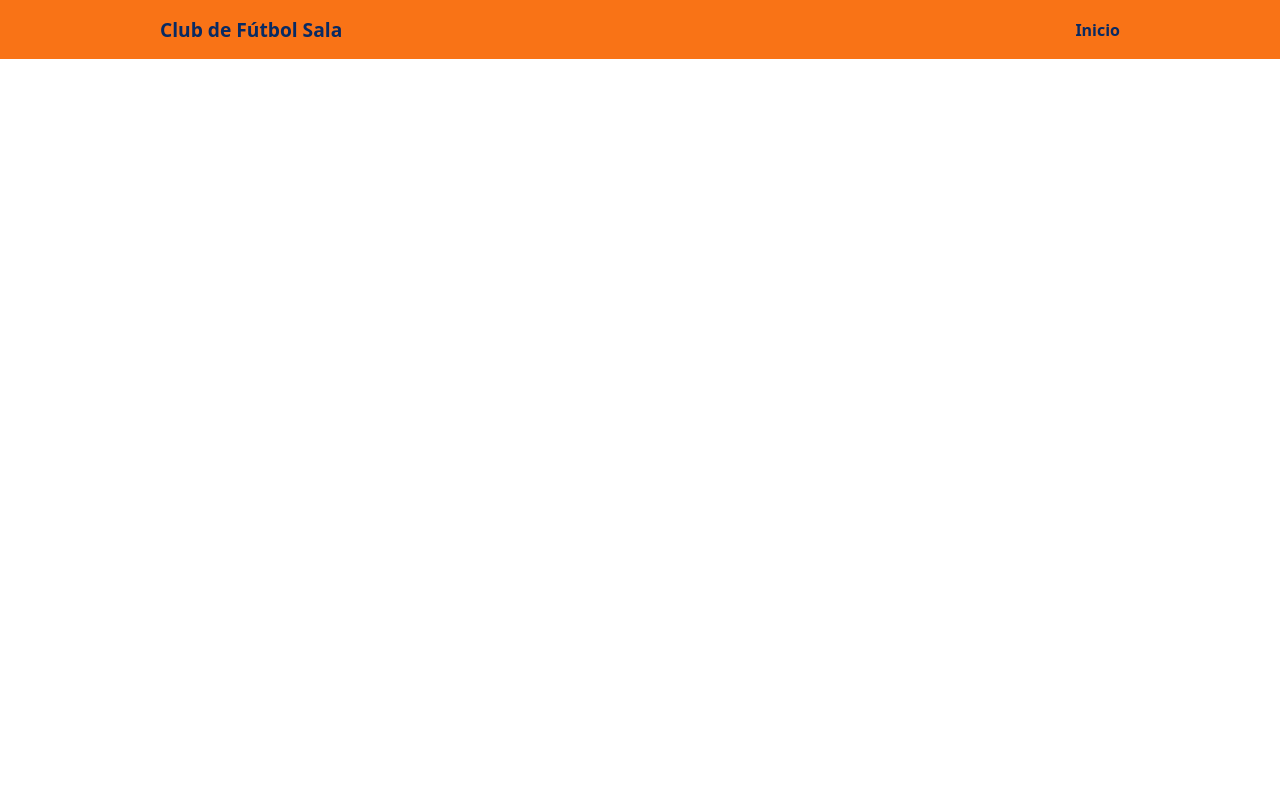
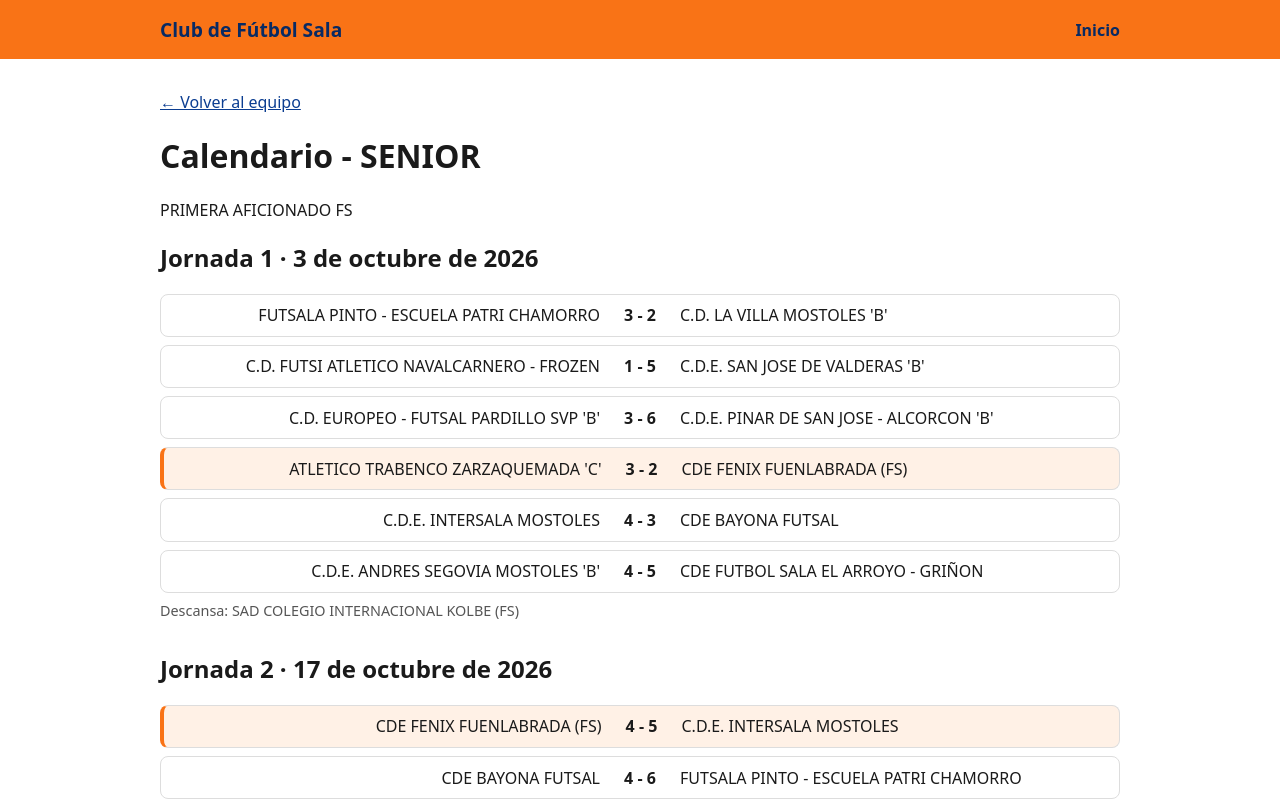
Before and after one commit to rvelasco2199/MI_PRIMERA_WEB, a React (Vite) app: page /equipos/1/calendario in a window 1280 px wide. Shown: the top 801 px of the page. Built offline with nearby package versions, Linux system fonts and the light colour scheme.

Commit message:
Implementacion de calendario (4 jornadas)del equipo Senior

```diff
--- a/src/App.css
+++ b/src/App.css
@@ -103,3 +103,53 @@
   font-size: 1.2rem;
   font-weight: bold;
 }
+
+.round {
+  margin-bottom: 2rem;
+}
+
+.fixture-list {
+  list-style: none;
+  margin: 0;
+  padding: 0;
+  display: grid;
+  gap: 0.5rem;
+}
+
+.fixture {
+  display: grid;
+  grid-template-columns: 1fr auto 1fr;
+  gap: 0.75rem;
+  align-items: center;
+  padding: 0.6rem 0.8rem;
+  border: 1px solid var(--color-border);
+  border-radius: 8px;
+}
+
+.fixture-home {
+  text-align: right;
+}
+
+.fixture-score {
+  font-weight: bold;
+  min-width: 3.5rem;
+  text-align: center;
+}
+
+.fixture-info {
+  grid-column: 1 / -1;
+  text-align: center;
+  font-size: 0.9rem;
+  color: #555555;
+}
+
+.own-fixture {
+  background-color: var(--color-primary-light);
+  border-left: 4px solid var(--color-primary);
+}
+
+.fixture-rest {
+  margin: 0.5rem 0 0;
+  font-size: 0.9rem;
+  color: #555555;
+}
--- a/src/App.jsx
+++ b/src/App.jsx
@@ -3,6 +3,7 @@ import { Routes, Route } from 'react-router-dom'
 import Header from './components/Header'
 import Home from './pages/Home'
 import TeamDetail from './pages/TeamDetail'
+import TeamCalendar from './pages/TeamCalendar'
 
 function App() {
   return (
@@ -11,6 +12,7 @@ function App() {
       <Routes>
         <Route path="/" element={<Home />} />
         <Route path="/equipos/:id" element={<TeamDetail />} />
+        <Route path="/equipos/:id/calendario" element={<TeamCalendar />} />
       </Routes>
     </>
   )
--- /dev/null
+++ b/src/pages/TeamCalendar.jsx
@@ -0,0 +1,80 @@
+import { Link, useParams } from 'react-router-dom'
+import { teams } from '../data/teams'
+import { leagues } from '../data/leagues'
+import { fixtures } from '../data/fixtures'
+
+function formatDate(date) {
+  return new Date(`${date}T00:00`).toLocaleDateString('es-ES', {
+    day: 'numeric',
+    month: 'long',
+    year: 'numeric',
+  })
+}
+
+function TeamCalendar() {
+  const { id } = useParams()
+  const team = teams.find((item) => item.id === Number(id))
+
+  if (!team) {
+    return (
+      <main>
+        <h1>Equipo no encontrado</h1>
+        <Link to="/">Volver al inicio</Link>
+      </main>
+    )
+  }
+
+  const league = leagues.find((item) => item.name === team.league)
+  const rounds = league
+    ? fixtures
+        .filter((item) => item.leagueId === league.id)
+        .sort((a, b) => a.round - b.round)
+    : []
+  const ownTeam = league?.standings.find((row) => row.isOwnTeam)?.team
+
+  return (
+    <main>
+      <Link to={`/equipos/${team.id}`}>← Volver al equipo</Link>
+
+      <h1>Calendario - {team.category}</h1>
+      <p>{team.league}</p>
+
+      {rounds.length === 0 ? (
+        <p>Todavía no hay calendario disponible.</p>
+      ) : (
+        rounds.map((round) => (
+          <section key={round.round} className="round">
+            <h2>
+              Jornada {round.round} · {formatDate(round.date)}
+            </h2>
+            <ul className="fixture-list">
+              {round.matches.map((match, index) => {
+                const hasResult =
+                  match.homeScore !== null && match.awayScore !== null
+                const isOwn = match.home === ownTeam || match.away === ownTeam
+                const info = [match.time, match.venue].filter(Boolean).join(' · ')
+
+                return (
+                  <li
+                    key={index}
+                    className={isOwn ? 'fixture own-fixture' : 'fixture'}
+                  >
+                    <span className="fixture-home">{match.home}</span>
+                    <span className="fixture-score">
+                      {hasResult ? `${match.homeScore} - ${match.awayScore}` : 'vs'}
+                    </span>
+                    <span className="fixture-away">{match.away}</span>
+                    {info && <span className="fixture-info">{info}</span>}
+                  </li>
+                )
+              })}
+            </ul>
+            {round.rest && <p className="fixture-rest">Descansa: {round.rest}</p>}
+          </section>
+        ))
+      )}
+    </main>
+  )
+}
+
+export default TeamCalendar
--- a/src/pages/TeamDetail.jsx
+++ b/src/pages/TeamDetail.jsx
@@ -34,7 +34,12 @@ function TeamDetail() {
       <Link to="/">← Volver al inicio</Link>
 
       <h1>{team.name} - {team.category}</h1>
-      <p>Liga: {team.league}</p>
+      <p>{team.league}</p>
+      <p>
+        <Link to={`/equipos/${team.id}/calendario`}>
+          Ver calendario completo
+        </Link>
+      </p>
 
       <h2>Próximos partidos</h2>
       {upcomingMatches.length === 0 ? (
```
